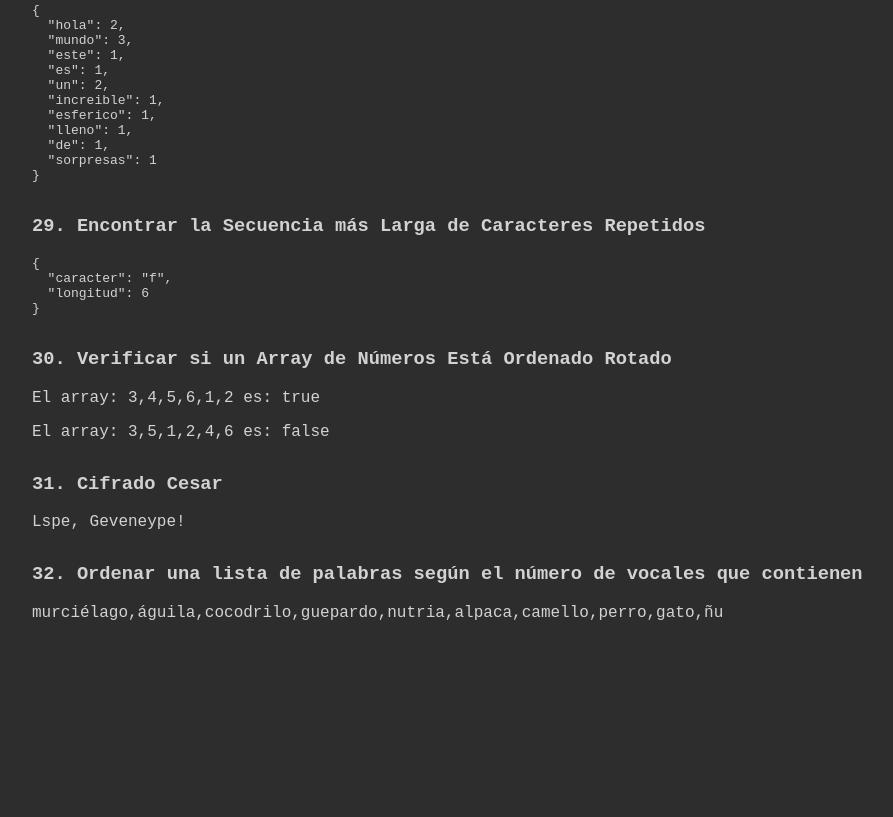
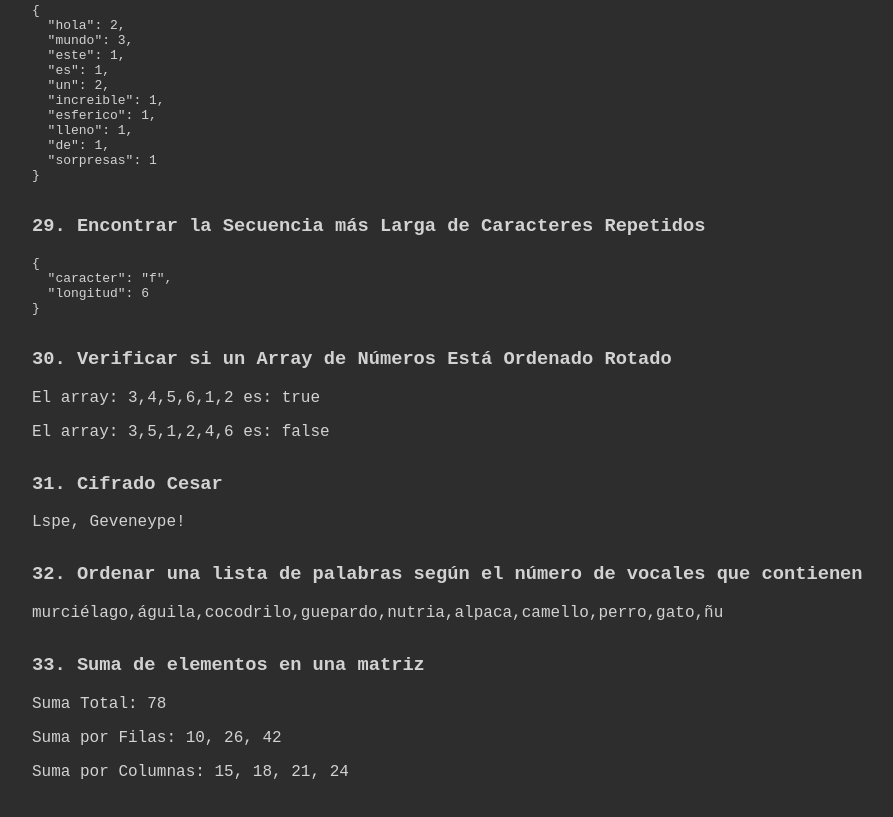
Before and after one commit to damalga/Javascripting, a website built with Vite: page index.html in a window 1280 px wide. Shown: the part 4009-4826 px from the top of the page, without its empty margins (84-977 px from the left). Before the commit the page ends 4687 px from the top, so only its background shows below. Built offline with nearby package versions, Linux system fonts and the light colour scheme.

Commit message:
one more exercises

```diff
--- a/index.html
+++ b/index.html
@@ -223,6 +223,14 @@
                 <h3>32. Ordenar una lista de palabras según el número de vocales que contienen</h3>
                 <div id="ordenar-palabras-vocales" class="resultado"></div>
             </div>
+
+            <!--Ejercicio 33. ('./src/scripts/32sumaElementosMatriz.js')-->
+            <div class="ejercicio">
+                <h3>33. Suma de elementos en una matriz</h3>
+                <div id="suma-total-matriz" class="resultado"></div>
+                <div id="suma-filas-matriz" class="resultado"></div>
+                <div id="suma-columnas-matriz" class="resultado"></div>
+            </div>
         </section>
 
         <!--Carga aquí todos los scripts-->
--- a/main.js
+++ b/main.js
@@ -34,3 +34,4 @@ import "./src/scripts/29secuenciaLargaRepetidos.js";
 import "./src/scripts/30ordenadoRotado.js";
 import "./src/scripts/31cifradoCesar.js";
 import "./src/scripts/32ordenarPalabrasVocales.js";
+import "./src/scripts/33sumaElementosMatriz.js";
--- /dev/null
+++ b/src/scripts/33sumaElementosMatriz.js
@@ -0,0 +1,36 @@
+const matriz = [
+  [1, 2, 3, 4],
+  [5, 6, 7, 8],
+  [9, 10, 11, 12]
+];
+
+function procesarMatriz(mat) {
+  // Aplanamos la matriz y le hacemos un reduce para recorrer y acumular todos los elementos
+  const sumaTotal = mat.flat().reduce((acu, num) => acu + num, 0);
+
+  // Hacemos un map para hacer un nuevo array
+  const sumaFilas = matriz.map(fila => {
+    return fila.reduce((acu, num) => acu + num, 0);
+  });
+
+  // Creamos un array que tendrá un slot para cada columna
+  const sumaColumnas = Array(mat[0].length).fill(0);
+  for (let fila of mat) {
+    // Recorremos cada fila en la matriz
+    fila.forEach((num, idx) => {
+      // Sumamos cada número a su columna correspondiente
+      sumaColumnas[idx] += num;
+    });
+  }
+
+  return {
+    sumaTotal,
+    sumaFilas,
+    sumaColumnas
+  };
+}
+
+const resultado = procesarMatriz(matriz);
+document.querySelector('#suma-total-matriz').innerHTML = `Suma Total: ${resultado.sumaTotal}`;
+document.querySelector('#suma-filas-matriz').innerHTML = `Suma por Filas: ${resultado.sumaFilas.join(', ')}`;
+document.querySelector('#suma-columnas-matriz').innerHTML = `Suma por Columnas: ${resultado.sumaColumnas.join(', ')}`;
```
